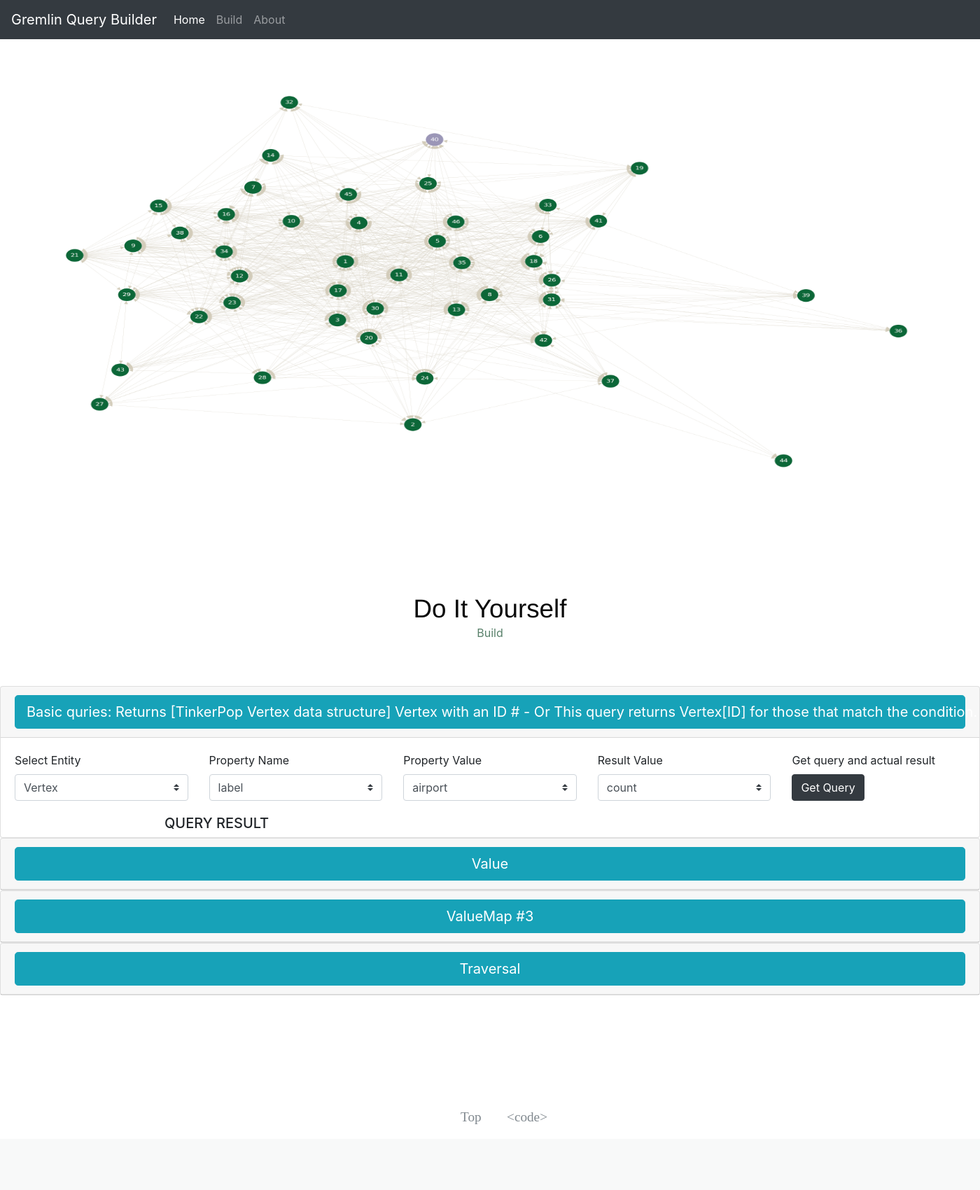
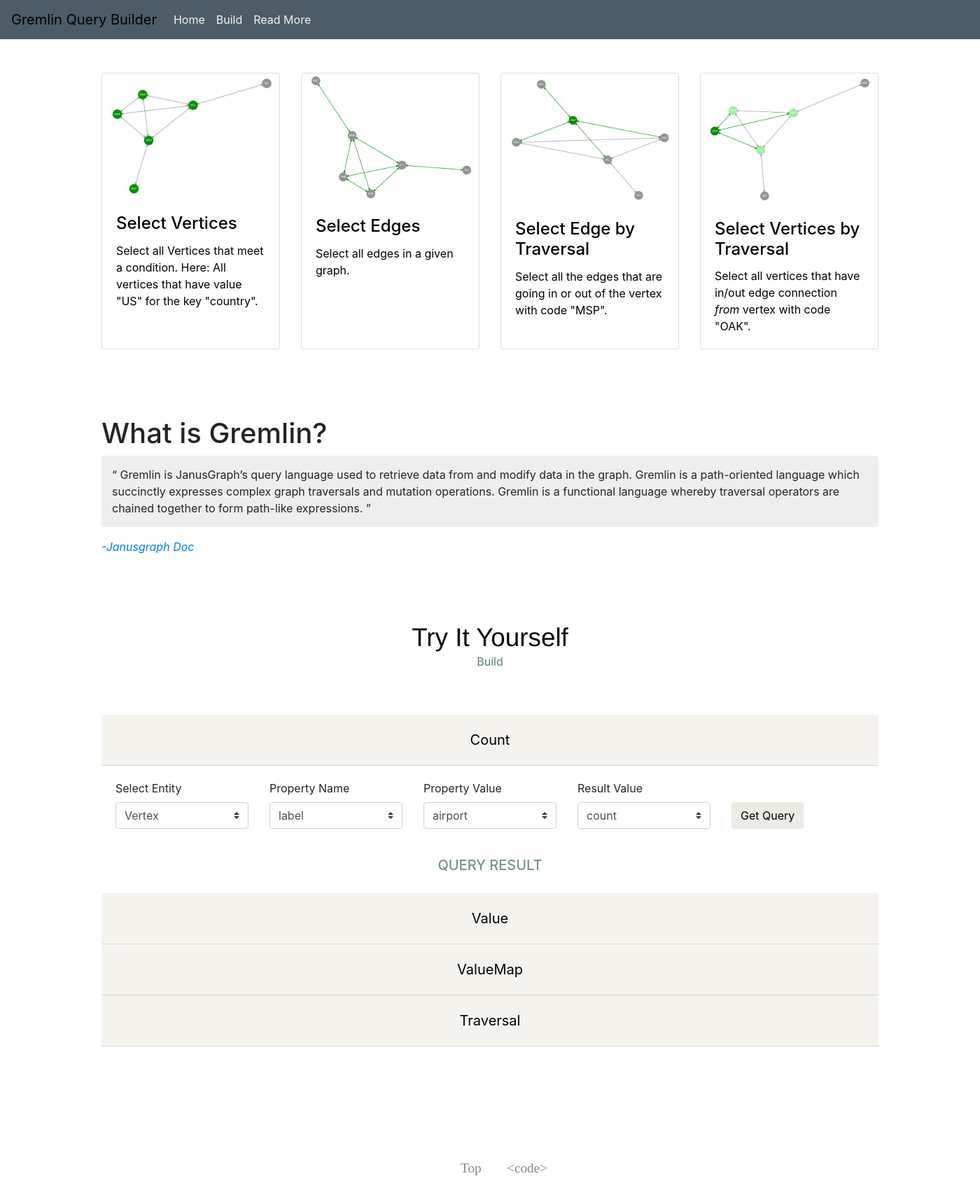
Before and after one commit to kiratara/GremlinQueryBuilder, a Flask app: page / in a window 1400 px wide. Shown: the whole page at 70% size. Before the commit the page ends 1606 px from the top, so only its background shows below. Run offline with Flask 2, Linux system fonts and the light colour scheme; some libraries are stand-ins or nearby versions.

Commit message:
update home page - add images, update text and div alignments

```diff
--- a/GremlinQueryBuilder/static/css/home.css
+++ b/GremlinQueryBuilder/static/css/home.css
@@ -25,26 +25,53 @@
     --section-body-padding: 0 0 3rem;
 
     --section-tagline-color: #58806a;
+
+    --card-image-hover: #e9e9e6;
 }
 
 body{
     background-color: var(--color-white);
 }
 
+
 *{
     transition:all 0.3s ease-in-out;
 }
 
-/* .nav-container{
-  clear:both;
-  overflow:auto;
-} */
+.navbar-custon{
+    background-color:#4c5c68;
+}
 
-.container{
+.navbar-brand{
+    color: black;
+}
+
+.nav-item a{
+    color: #f4f3ee;
+}
+
+blockquote {
+    margin: 0;
+}
+
+blockquote p {
+    padding: 15px;
+    background: #eee;
+    border-radius: 5px;
+}
+
+blockquote p::before {
+    content: '\201C';
+}
+
+blockquote p::after {
+    content: '\201D';
+}
+/* .container{
     width: 960px;
     margin-left: auto;
     margin-right: auto;
-}
+} */
 
 /* style section elements  */
 .section{
@@ -100,7 +127,47 @@ body{
     border: solid black 4px;
 }
 
+
 .code {
     background-color:#EEEEEE;
     font-family:Consolas,Monaco,Lucida Console,Liberation Mono,DejaVu Sans Mono,Bitstream Vera Sans Mono,Courier New;
   }
+
+.card-img-bottom {
+    height: 35rem;
+    width: 40rem;
+    align-content: center;
+    align-self: center;
+}
+
+
+.card-image1:hover{
+   background-color: var(--card-image-hover);
+}
+
+.card-image2:hover{
+    background-color: var(--card-image-hover);
+}
+
+.card-image3:hover{
+    background-color: var(--card-image-hover);
+}
+
+.card-image4:hover{
+    background-color: var(--card-image-hover);
+}
+
+.card-title-custom{
+    background-color: #f4f3ee;
+}
+
+.card a{
+    text-decoration: none;
+    color: black;
+}
+.btn-custom {
+    background-color: #ecebe4;
+}
+.query-result > h5{
+    color: #7a918d;
+}
--- a/GremlinQueryBuilder/templates/home.html
+++ b/GremlinQueryBuilder/templates/home.html
@@ -8,7 +8,7 @@ GQB - Home
 {% endblock %}
 
 {% block navbar %}
-    <nav class="navbar navbar-expand-lg navbar-dark bg-dark">
+    <nav class="navbar navbar-expand-lg navbar-custon">
         <a class="navbar-brand" href="{{ url_for('home')}}">Gremlin Query Builder</a>
         <button class="navbar-toggler" type="button" data-toggle="collapse" data-target="#navbarNav" aria-controls="navbarNav" aria-expanded="false" aria-label="Toggle navigation">
             <span class="navbar-toggler-icon"></span>
@@ -22,7 +22,7 @@ GQB - Home
                     <a class="nav-link" href="#query-builder">Build</a>
                 </li>
                 <li class="nav-item">
-                <a class="nav-link" href="{{ url_for('about') }}">About</a>
+                    <a class="nav-link" href="{{ url_for('about') }}">Read More</a>
                 </li>
             </ul>
         </div>
@@ -30,28 +30,72 @@ GQB - Home
 {% endblock %}
 
 {% block main %}
-<!-- SECTION INTRO -->
-<section id="section-intro" class="section">
-        <div class="section-body">
-            <section class="section-inner">
-                <!-- Image and Title over image go here -->
-                <img class="intro-img" src="{{ url_for('static', filename='img/air-route.png') }}" alt="Graph Image large" height="600px" width=100%>
-                <h2 class="intro-title" class="section-title"> </h2>
-            </section>
+<section class="section">
+<div class="container">
+    <div class="row card-deck">
+        <div class="card card-image1">
+            <a href="#headingOne">
+                <img class="card-img-top" src="{{ url_for('static', filename='img/image1.png') }}"  alt="Card image cap">
+                <div class="card-body">
+                    <h4 class="card-title">Select Vertices</h4>
+                    <p class="card-text image1-text">Select all Vertices that meet a condition. Here: All vertices that have value "US" for the key "country".</p>
+                </div>
+            </a>
+        </div>
+        <div class="card card-image2">
+            <a href="#headingTwo">
+                <img class="card-img-top" src="{{ url_for('static', filename='img/image2.png') }}" alt="Card image cap">
+                <div class="card-body">
+                    <h4 class="card-title">Select Edges</h4>
+                    <p class="card-text">Select all edges in a given graph.</p>
+                </div>
+            </a>
+        </div>
+        <div class="card card-image3">
+            <a href="#headingThree">
+                <img class="card-img-top" src="{{ url_for('static', filename='img/image3.png') }}" alt="Card image cap">
+                <div class="card-body">
+                    <h4 class="card-title">Select Edge by Traversal</h4>
+                    <p class="card-text">Select all the edges that are going in or out of the vertex with code "MSP".</p>
+                </div>
+            </a>
+        </div>
+        <div class="card card-image4">
+            <a href="#headingFour">
+                <img class="card-img-top" src="{{ url_for('static', filename='img/image4.png') }}" alt="Card image cap">
+                <div class="card-body">
+                    <h4 class="card-title">Select Vertices by Traversal</h4>
+                    <p class="card-text">Select all vertices that have in/out edge connection <i>from</i> vertex with code "OAK".</p>
+                </div>
+            </a>
+        </div>
+    </div>
 </div>
 </section>
 <!-- SECTION QUERY -->
-<section class="section" id="query-builder">
+<section class="section">
+    <div class="container">
+        <header><h1> What is Gremlin? </h1></header>
+        <blockquote cite="https://docs.janusgraph.org/basics/gremlin/">
+            <p>
+                Gremlin is JanusGraph’s query language used to retrieve data from and modify data in the graph. Gremlin is a path-oriented language which succinctly expresses complex graph traversals and mutation operations. Gremlin is a functional language whereby traversal operators are chained together to form path-like expressions.
+            </p>
+            <cite> <a href="https://docs.janusgraph.org/basics/gremlin/">-Janusgraph Doc</a></cite>
+        </blockquote>
+    </div>
+</section>
+<section class="section" >
+    <div class="container" id="query-builder">
         <header class="section-header">
-            <h1 class="section-title">Do It Yourself </h1>
+            <h1 class="section-title">Try It Yourself </h1>
             <p class="section-tagline">Build</p>
         </header>
     <div id="accordion">
-        <div class="card">
-          <div class="card-header" id="headingOne" >
+        <div class="card border-0">
+          <div class="card-header border-1 card-title-custom" id="headingOne" >
             <h5 class="mb-0">
-              <button class="btn btn-info btn-lg btn-block" data-toggle="collapse" data-target="#collapseOne" aria-expanded="true" aria-controls="collapseOne">
-                Basic quries: Returns [TinkerPop Vertex data structure] Vertex with an ID # - Or This query returns Vertex[ID] for those that match the condition.
+              <button class="btn btn-lg btn-block card-title-custom" data-toggle="collapse" data-target="#collapseOne" aria-expanded="true" aria-controls="collapseOne">
+                Count
               </button>
             </h5>
           </div>
@@ -89,22 +133,25 @@ GQB - Home
                         </select>
                     </div>
                     <div class="col">
-                        <label>Get query and actual result</label> <br>
-                        <button class="btn btn-dark" type="submit" onclick="getQueryResult('Count');">Get Query</button>
+                        <label><br></label> <br>
+                        <button class="btn btn-custom" type="submit" onclick="getQueryResult('Count');">Get Query</button>
                     </div>
                 </div>
         <!-- </form> -->
             </div>
-            <!-- RESULT CONTAINER Count()-->
-            <div class="container" class="code">
+            <!-- COUNT RESULT -->
+            <div class="card text-center border-0">
+                <div class="card-body text-white query-result">
                         <h5 id="basicQueryStringCount"> QUERY RESULT </h5>
+                </div>
+                <!-- <img class="card-img-bottom" src="{{ url_for('static', filename='img/air-route.png') }}" alt="Card image cap"> -->
             </div>
         </div>
         </div>
-        <div class="card">
-          <div class="card-header" id="headingTwo">
+        <div class="card border-0">
+          <div class="card-header border-1 card-title-custom" id="headingTwo" class="collapse">
             <h5 class="mb-0">
-              <button class="btn btn-info btn-lg btn-block collapsed" data-toggle="collapse" data-target="#collapseTwo" aria-expanded="false" aria-controls="collapseTwo">
+              <button class="btn btn-lg btn-block collapsed card-title-custom" data-toggle="collapse" data-target="#collapseTwo" aria-expanded="false" aria-controls="collapseTwo">
                 Value
               </button>
             </h5>
@@ -112,7 +159,7 @@ GQB - Home
           <div id="collapseTwo" class="collapse" aria-labelledby="headingTwo" data-parent="#accordion">
             <div class="card-body">
         <!-- <form > Value() -->
-            <div class="row" class="form-group">
+            <div class="row" id="valueForm" class="form-group">
                     <div class="col">
                         <label for="entityValues">Select Entity</label>
                         <select class="custom-select" id="entityValues" onchange="updatePropertyNameOptions('Values');">
@@ -154,23 +201,27 @@ GQB - Home
                         </select>
                     </div>
                     <div class="col">
-                        <label>Get query and actual result</label> <br>
-                        <button class="btn btn-dark" type="submit" onclick="getQueryResult('Values');">Get Query</button>
+                        <label><br></label> <br>
+                        <button class="btn btn-custom" type="submit" onclick="getQueryResult('Values');">Get Query</button>
                     </div>
                 </div>
         <!-- </form> -->
             </div>
             <!-- RESULT CONTAINER Value()-->
-            <div class="container" class="values">
+            <!-- COUNT RESULT -->
+            <div class="card text-center border-0">
+                <div class="card-body text-white query-result">
                     <h5 id="basicQueryStringValues"> QUERY RESULT </h5>
+                </div>
+                <!-- <img class="card-img-bottom" src="{{ url_for('static', filename='img/air-route.png') }}" alt="Card image cap"> -->
             </div>
           </div>
         </div>
-        <div class="card">
-          <div class="card-header" id="headingThree">
+        <div class="card border-0">
+          <div class="card-header border-1 card-title-custom" id="headingThree">
             <h5 class="mb-0">
-              <button class="btn btn-info btn-lg btn-block collapsed" data-toggle="collapse" data-target="#collapseThree" aria-expanded="false" aria-controls="collapseThree">
-                ValueMap #3
+              <button class="btn btn-lg btn-block collapsed card-title-custom" data-toggle="collapse" data-target="#collapseThree" aria-expanded="false" aria-controls="collapseThree">
+                ValueMap
               </button>
             </h5>
           </div>
@@ -219,22 +270,25 @@ GQB - Home
                         </select>
                     </div>
                     <div class="col">
-                        <label>Get query and actual result</label> <br>
-                        <button class="btn btn-dark" type="submit" onclick="getQueryResult('ValueMap');">Get Query</button>
+                        <label><br></label> <br>
+                        <button class="btn btn-custom" type="submit" onclick="getQueryResult('ValueMap');">Get Query</button>
                     </div>
                 </div>
             <!-- </form> -->
             </div>
-            <!-- RESULT CONTAINER ValueMap()-->
-            <div class="container" class="code">
+            <!-- COUNT RESULT -->
+            <div class="card text-center border-0">
+                <div class="card-body text-white query-result">
                     <h5 id="basicQueryStringValueMap"> QUERY RESULT </h5>
+                </div>
+                <!-- <img class="card-img-bottom" src="{{ url_for('static', filename='img/air-route.png') }}" alt="Card image cap"> -->
             </div>
         </div>
         </div>
-        <div class="card">
-        <div class="card-header" id="headingFour">
+        <div class="card border-0">
+        <div class="card-header border-1 card-title-custom" id="headingFour">
             <h5 class="mb-0">
-            <button class="btn btn-info btn-lg btn-block collapsed" data-toggle="collapse" data-target="#collapseFour" aria-expanded="false" aria-controls="collapseFour">
+            <button class="btn btn-lg btn-block collapsed card-title-custom" data-toggle="collapse" data-target="#collapseFour" aria-expanded="false" aria-controls="collapseFour">
                 Traversal
             </button>
             </h5>
@@ -284,15 +338,18 @@ GQB - Home
                         </select>
                     </div>
                     <div class="col">
-                        <label>Get query and actual result</label> <br>
-                        <button class="btn btn-dark" type="submit" onclick="getQueryResult('ValueTraversal');">Get Query</button>
+                        <label> <br></label> <br>
+                        <button class="btn btn-custom" type="submit" onclick="getQueryResult('ValueTraversal');">Get Query</button>
                     </div>
                 </div>
             <!-- </form> -->
         </div>
-        <!-- RESULT CONTAINER Traversal()-->
-        <div class="container" class="codeTraversal">
-            <h5 id="basicQueryStringTraversalTraversal"> QUERY RESULT </h5>
+            <!-- COUNT RESULT -->
+            <div class="card text-center border-0">
+                <div class="card-body text-white query-result">
+                    <h5 id="basicQueryStringTraversal"> QUERY RESULT </h5>
+                </div>
+                <!-- <img class="card-img-bottom" src="{{ url_for('static', filename='img/air-route.png') }}" alt="Card image cap"> -->
             </div>
         </div>
         </div>
@@ -304,4 +361,5 @@ GQB - Home
         <p id="basicQueryString"> </p>
     </div>
 </section>
+</div>
 {% endblock %}
```
Also changed, not shown: GremlinQueryBuilder/static/img/image1.png (added), GremlinQueryBuilder/static/img/image2.png (added), GremlinQueryBuilder/static/img/image3.png (added), GremlinQueryBuilder/static/img/image4.png (added). Lines whose indentation alone changed are shown as unchanged.
